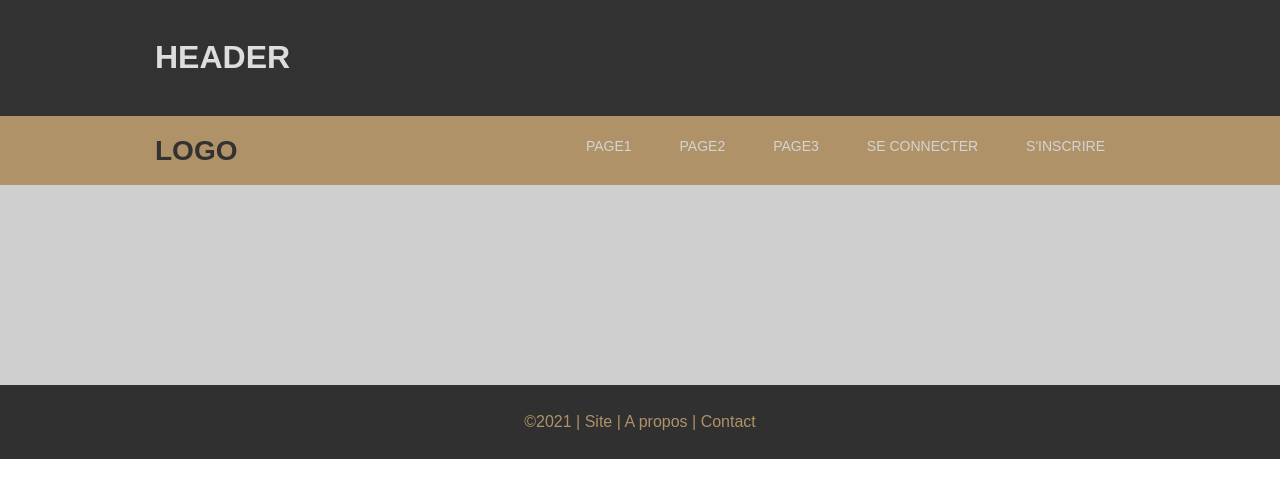
After one commit to CALIFORNIUMM/FREDI, a PHP site: page /template.php in a window 1280 px wide. The commit adds this page. Shown: the top 498 px of the page. Run offline with PHP 8.4, Linux system fonts and the light colour scheme.

Commit message:
template

```diff
--- a/css/styles.css
+++ b/css/styles.css
@@ -16,11 +16,6 @@ body {
 
 h1, h2, h3, h4, h5, h6 {
     color:#af9268;
-}
-
-#header, #footer, #top-nav, #content, #content #contentbar, #content #sidebar {
-    margin:0;
-    padding:0;
 }
 
 /* Logo */
@@ -46,7 +41,7 @@ h1, h2, h3, h4, h5, h6 {
     width:970px;
 }
 
-/* banner */
+/* Banner */
 .banner {
     background:#323232;
     padding:18px;
@@ -72,9 +67,6 @@ h1, h2, h3, h4, h5, h6 {
 
 #top-nav ul {
     list-style:none;
-    padding:0;
-    height:37px;
-    float:left;
 }
 
 #top-nav ul li {
@@ -95,86 +87,32 @@ h1, h2, h3, h4, h5, h6 {
     color:black;
 }
 
-/* Content */
-#content-inner {
-    margin:0 auto;
-    padding:100px 0;
-    background:rgb(207, 207, 207);
+.bas-nav {
+    clear:both;
+    padding:0;
+    margin:0;
+    width:100%;
+    font-size:0px;
+    line-height:0px;
 }
 
-#content #contentbar {
-    margin:0;
-    padding:0;
-    float:right;
-    width:970px;
-}
-
-#content #contentbar .article {
-    margin:0 0 24px;
-    padding:0 20px 0 15px;
-}
-
-#content #sidebar {
-    padding:0;
-    float:left;
-    width:200px;
-}
-
-#content #sidebar {
-    margin:0 0 12px;
-    padding:8px 8px 8px 13px;
-    line-height:1.4em;
-}
-
-#content #sidebar h3 a {
-    text-decoration:none;
-}
-
-#content #sidebar ul {
-    margin:0;
-    padding:0;
-    list-style:none;
-    color:#bebebe;
-}
-
-#content #sidebar ul li {
-    margin:0;
-}
-
-#content #sidebar ul li {
-    padding:4px 0;
-    width:185px;
-}
-
-#content #sidebar ul li a {
-    color:rgb(32, 32, 32);
-    text-decoration:none;
-    margin-left:-16px;
-    padding:4px 8px 4px 16px;
-}
-
-#content #sidebar ul li a:hover {
-    color:#000000;
-    font-weight:bold;
-    text-decoration:none;
+/* Content */
+#content {
+    margin:auto;
+    padding:100px;
+    background:rgb(207, 207, 207);
 }
 
 /* Footer */
 #footer {
     background:rgb(48, 48, 48);
     font:16px Sans-Serif;
-}
-
-#footer-inner {
     margin:auto;
     text-align:center;
     padding:12px;
-    width:922px;
 }
 
 #footer a {
     color:#af9268;
     text-decoration:none;
 }
-
-.clr { clear:both; padding:0; margin:0; width:100%; font-size:0px; line-height:0px;}
--- /dev/null
+++ b/template.php
@@ -0,0 +1,48 @@
+<!DOCTYPE html>
+<html lang="fr">
+
+<head>
+    <meta charset="UTF-8">
+    <meta name="viewport" content="width=device-width, initial-scale=1.0">
+    <link rel="stylesheet" type="text/css" href="css/styles.css" />
+    <title>FREDI - ACCUEIL</title>
+</head>
+
+<body>
+
+    <div class="banner">
+        <div class="banner-inner">
+            <h1>HEADER</h1>
+        </div>
+    </div>
+
+    <header id="header">
+        <div id="header-inner">
+            <div id="logo">
+                <h1><a href="#">LOGO</a></h1>
+            </div>
+
+            <div id="top-nav">
+                <ul>
+                    <li><a href="#">PAGE1</a></li>
+                    <li><a href="#">PAGE2</a></li>
+                    <li><a href="#">PAGE3</a></li>
+                    <li><a href="#">SE CONNECTER</a></li>
+                    <li><a href="#">S'INSCRIRE</a></li>
+                </ul>
+            </div>
+            <div class="bas-nav"></div>
+        </div>
+    </header>
+
+        <div id="content">
+
+        </div>
+
+        <footer id="footer">
+                <p>&copy;2021 | <a href="#">Site</a> | <a href="#">A propos</a> | <a href="#">Contact</a></p>
+        </footer>
+
+</body>
+
+</html>
```
Also changed, not shown: index.html (deleted, +0 -63 lines).
